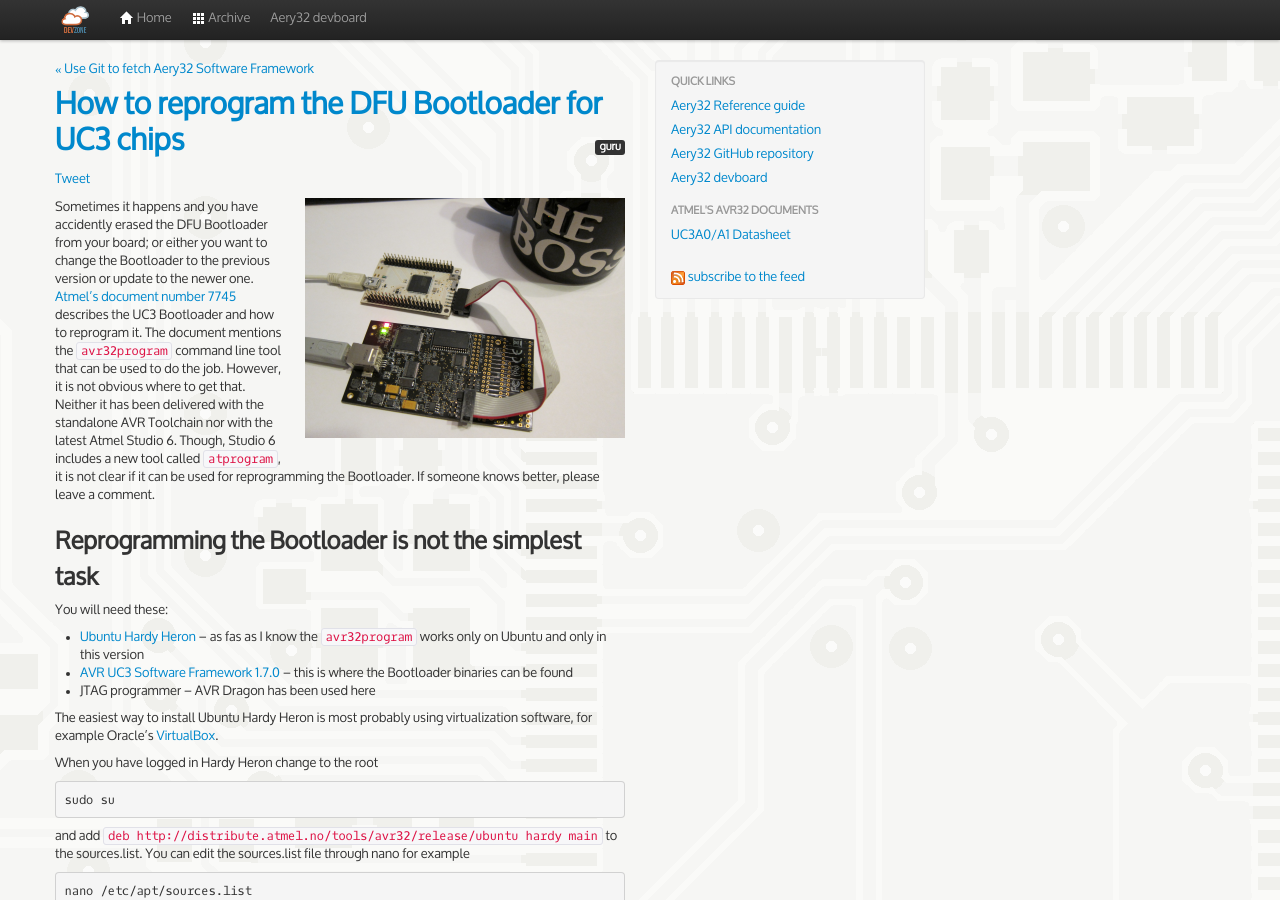
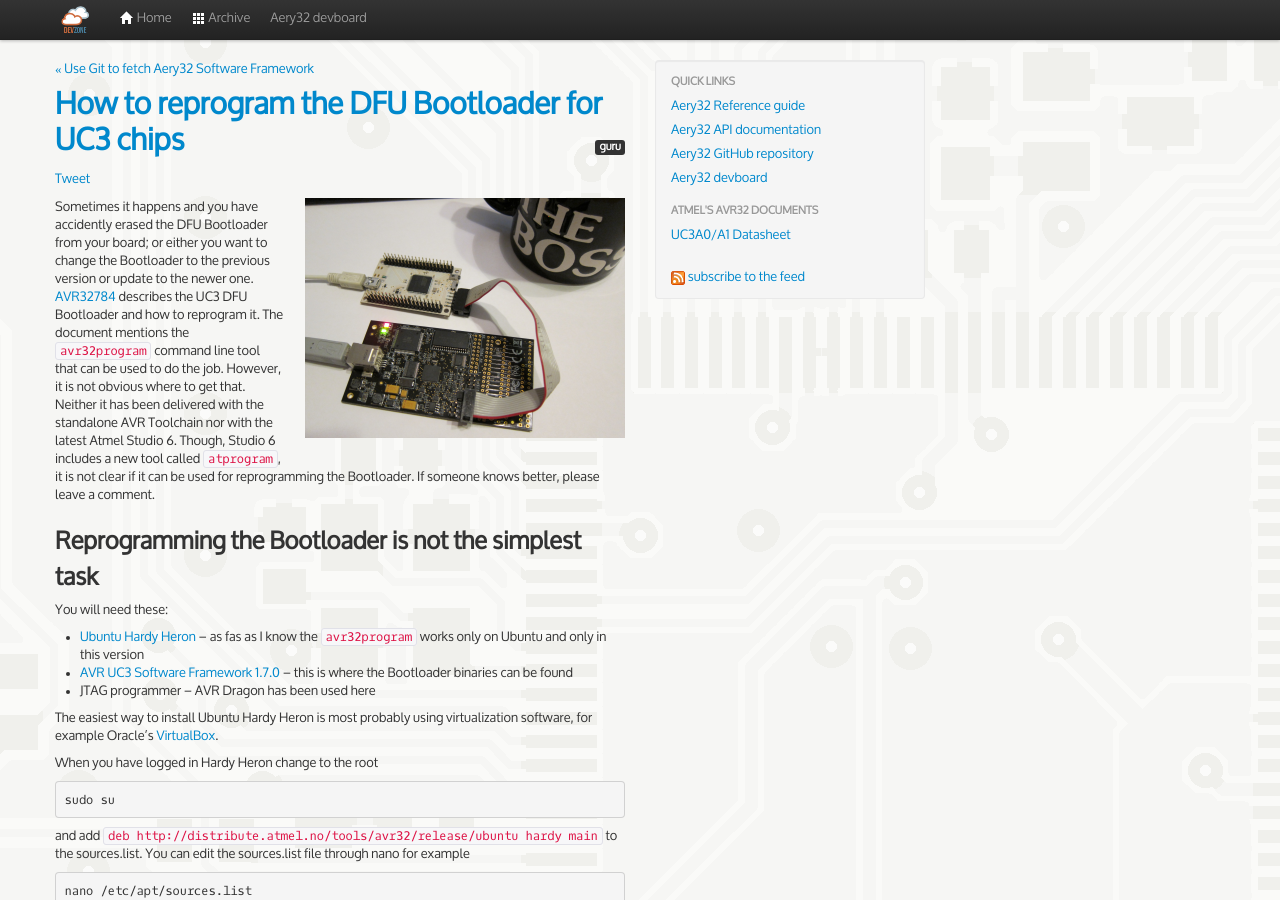
Before and after one commit to aery32/aery32.github.com, a Jekyll site: the page built from _posts/2012-06-17-how-to-reprogram-the-dfu-bootloader-for-uc3-chips.md, in a window 1280 px wide and 900 px high. Built offline with Jekyll 4.4.1, drawn with Linux system fonts in a browser that asks for light colours; nearby versions of some CDN libraries; Markdown is read by kramdown in place of the engine named in the settings; comment, search, counter and statistics services are not loaded.

Commit message:
Update master

```diff
--- a/_posts/2012-06-17-how-to-reprogram-the-dfu-bootloader-for-uc3-chips.md
+++ b/_posts/2012-06-17-how-to-reprogram-the-dfu-bootloader-for-uc3-chips.md
@@ -22,7 +22,7 @@ summary: "Sometimes it happens and you have accidently erased the DFU Bootloader
 
 <img class="pull-right" itemprop="image" src="http://devzone.aery32.com/images/reprogramming_bootloader_of_aery32.png" alt="AVR Dragon connected to Aery32">
 
-Sometimes it happens and you have accidently erased the DFU Bootloader from your board; or either you want to change the Bootloader to the previous version or update to the newer one. [Atmel's document number 7745](http://www.atmel.com/Images/doc7745.pdf) describes the UC3 Bootloader and how to reprogram it. The document mentions the `avr32program` command line tool that can be used to do the job. However, it is not obvious where to get that. Neither it has been delivered with the standalone AVR Toolchain nor with the latest Atmel Studio 6. Though, Studio 6 includes a new tool called `atprogram`, it is not clear if it can be used for reprogramming the Bootloader. If someone knows better, please leave a comment.
+Sometimes it happens and you have accidently erased the DFU Bootloader from your board; or either you want to change the Bootloader to the previous version or update to the newer one. [AVR32784](http://www.atmel.com/Images/doc7745.pdf) describes the UC3 DFU Bootloader and how to reprogram it. The document mentions the `avr32program` command line tool that can be used to do the job. However, it is not obvious where to get that. Neither it has been delivered with the standalone AVR Toolchain nor with the latest Atmel Studio 6. Though, Studio 6 includes a new tool called `atprogram`, it is not clear if it can be used for reprogramming the Bootloader. If someone knows better, please leave a comment.
 
 ## Reprogramming the Bootloader is not the simplest task
 
```
